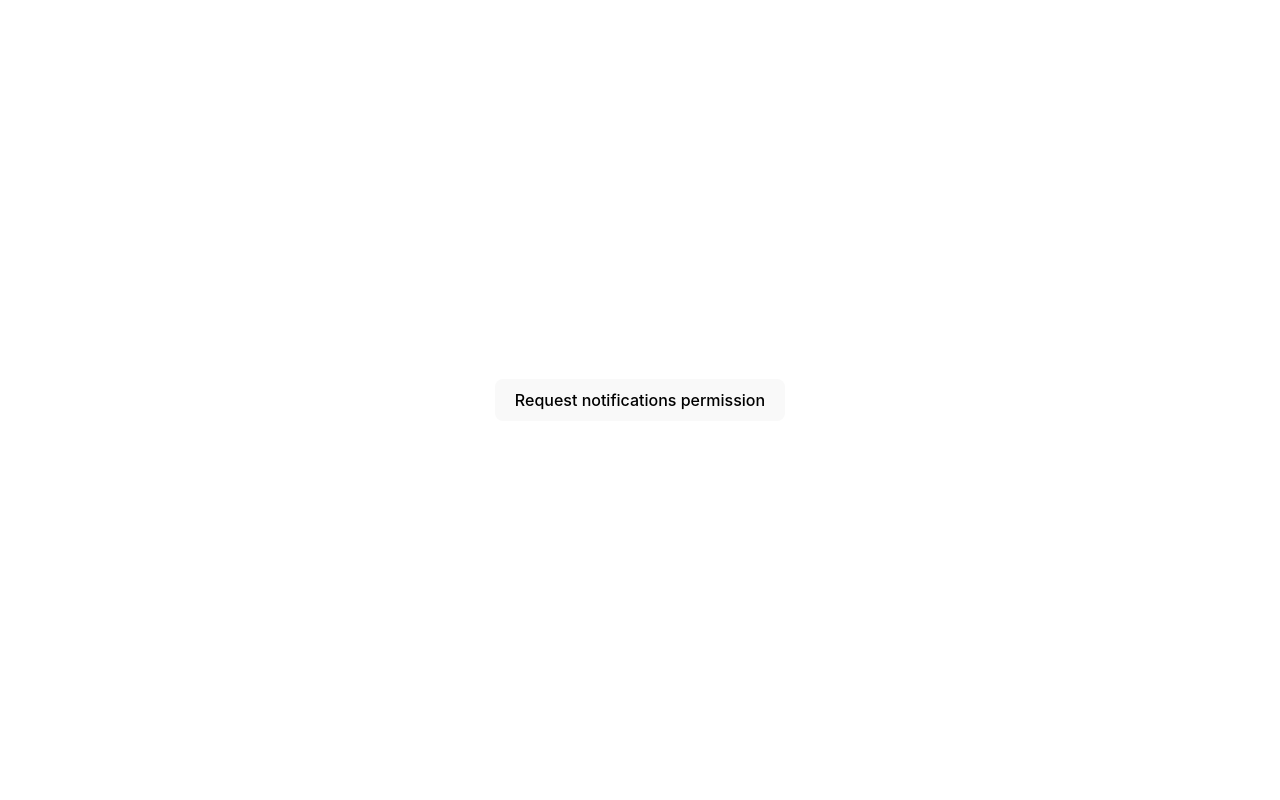
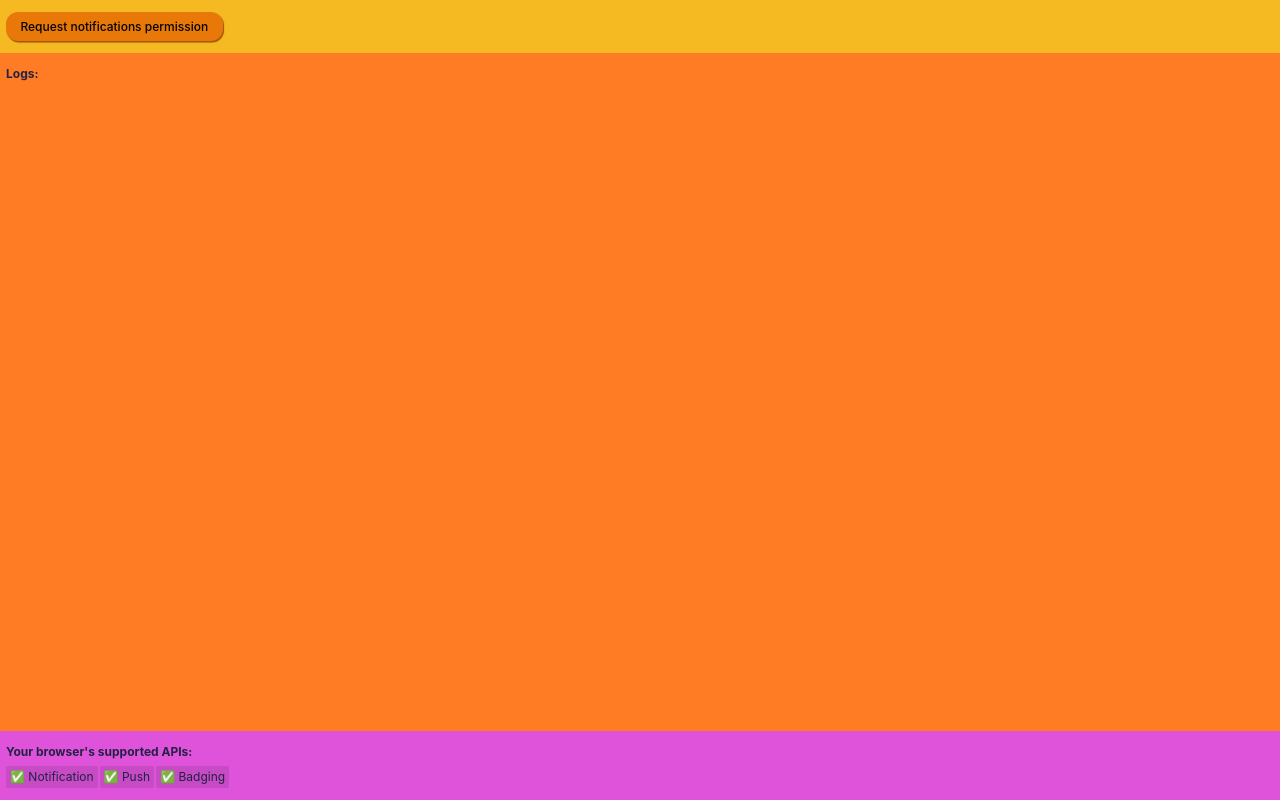
Before and after one commit to arusak/rockstar-pwa-push, a React (Vite) app: page / in a window 1280 px wide. Built offline with nearby package versions, Linux system fonts and the light colour scheme.

Commit message:
sw logging + theme

```diff
--- a/index.html
+++ b/index.html
@@ -3,6 +3,7 @@
   <head>
     <meta charset="UTF-8" />
     <link rel="icon" type="image/png" href="/icon.png" />
+    <link rel="apple-touch-icon" href="/apple-icon.png"><!-- 180×180 -->
     <meta name="viewport" content="width=device-width, initial-scale=1.0" />
     <title>Rockstar PWA + Push Showcase</title>
   </head>
--- a/src/App.css
+++ /dev/null
@@ -1,6 +0,0 @@
-#root {
-  max-width: 1280px;
-  margin: 0 auto;
-  padding: 2rem;
-  text-align: center;
-}
--- /dev/null
+++ b/src/App.module.css
@@ -0,0 +1,39 @@
+.wrapper {
+  box-sizing: border-box;
+  width: 100%;
+  height: 100vh;
+  display: grid;
+  grid-template-rows: auto 1fr auto;
+}
+
+.buttons {
+  background: #f5ba22;
+  padding: 1rem 0.5rem;
+  display: flex;
+  justify-content: space-between;
+}
+
+.logo {
+  height: 32px;
+  aspect-ratio: 1;
+}
+
+.log {
+  overflow: auto;
+}
+
+.support {
+  background: #de53da;
+  padding: 0.5rem 0.5rem 1rem;
+}
+
+.apis {
+  display: flex;
+  gap: 2px
+}
+
+.api {
+  background: rgb(0 0 0 / 10%);
+  border-radius: 2px;
+  padding: 2px 4px;
+}
--- a/src/App.tsx
+++ b/src/App.tsx
@@ -1,5 +1,7 @@
-import './App.css';
-import { useState } from 'react';
+import React, { useState } from 'react';
+import { LogView } from 'components/LogView/LogView';
+import s from 'App.module.css';
+import { Check } from 'components/Check/Check';
 
 function App() {
   const [showRequestButton, setShowRequestButton] = useState(!(window.Notification?.permission === 'granted'));
@@ -27,17 +29,25 @@ function App() {
   };
 
   return (
-    <div>
-      <div>
+    <div className={s.wrapper}>
+      <div className={s.buttons}>
         {showRequestButton && <button onClick={requestNotificationPermission}>
           Request notifications permission
         </button>}
-      </div>
-      <div>
         {permissionGranted && <button onClick={sendNotification}>
           Send notification
-        </button>
-        }
+        </button>}
+      </div>
+
+      <LogView className={s.log}/>
+
+      <div className={s.support}>
+        <h1>Your browser's supported APIs:</h1>
+        <div className={s.apis}>
+        <div className={s.api}><Check checked={'Notification' in window}/> Notification</div>
+        <div className={s.api}><Check checked={'PushManager' in window}/> Push</div>
+        <div className={s.api}><Check checked={'setAppBadge' in window.navigator}/> Badging</div>
+        </div>
       </div>
     </div>
   );
--- /dev/null
+++ b/src/components/Check/Check.tsx
@@ -0,0 +1,9 @@
+import { FC } from 'react';
+
+type Props = {
+  checked:boolean
+}
+
+export const Check:FC<Props> = ({checked}) => {
+  return checked?<span>✅</span>:<span>🚫</span>
+};
--- /dev/null
+++ b/src/components/LogView/LogView.module.css
@@ -0,0 +1,3 @@
+.wrapper {
+  padding: 0.5rem;
+}
--- /dev/null
+++ b/src/components/LogView/LogView.tsx
@@ -0,0 +1,28 @@
+import { useEffect, useState, FC } from 'react';
+import s from './LogView.module.css';
+
+type Props = {
+  className: string
+}
+
+export const LogView: FC<Props> = ({ className }) => {
+  const [entries, setEntries] = useState<string[]>([]);
+
+  useEffect(() => {
+    const messageHandler = (event: MessageEvent) => {
+      const logMessage = event.data;
+      if (logMessage.type === 'LOG') {
+        setEntries((prev) => [...prev, `[SW] ${logMessage.message}`]);
+      }
+    };
+
+    navigator.serviceWorker.addEventListener('message', messageHandler);
+
+    return () => navigator.serviceWorker.removeEventListener('message', messageHandler);
+  }, []);
+
+  return <div className={s.wrapper}>
+    <h1>Logs:</h1>
+    <div className={className} style={{whiteSpace:'pre'}}>{entries.join('\n')}</div>
+  </div>;
+};
--- a/src/index.css
+++ b/src/index.css
@@ -1,11 +1,11 @@
 :root {
-  font-family: Inter, system-ui, Avenir, Helvetica, Arial, sans-serif;
+  font-family: Inter, 'Segoe UI', system-ui,  Avenir, Helvetica, Arial, sans-serif;
   line-height: 1.5;
   font-weight: 400;
+  font-size: 12px;
 
-  color-scheme: light dark;
-  color: rgba(255, 255, 255, 0.87);
-  background-color: #242424;
+  color: #224;
+  background-color: #ff7c25;
 
   font-synthesis: none;
   text-rendering: optimizeLegibility;
@@ -33,20 +33,23 @@ body {
 }
 
 h1 {
-  font-size: 3.2em;
+  font-size: 1rem;
   line-height: 1.1;
+  font-weight: bold;
 }
 
 button {
-  border-radius: 8px;
-  border: 1px solid transparent;
+  border-radius: 12px;
+  border: none;
   padding: 0.6em 1.2em;
   font-size: 1em;
   font-weight: 500;
   font-family: inherit;
-  background-color: #1a1a1a;
+  background-color: #e87909;
   cursor: pointer;
   transition: border-color 0.25s;
+  color: black;
+  box-shadow: 1px 1.5px 1px rgba(140, 55, 6, 0.8);
 }
 
 button:hover {
@@ -58,17 +61,8 @@ button:focus-visible {
   outline: 4px auto -webkit-focus-ring-color;
 }
 
-@media (prefers-color-scheme: light) {
-  :root {
-    color: #213547;
-    background-color: #ffffff;
-  }
-
-  a:hover {
-    color: #747bff;
-  }
-
-  button {
-    background-color: #f9f9f9;
-  }
+#root {
+  max-width: 1280px;
+  width: 100vw;
+  height: 100vh;
 }
--- a/vite.config.ts
+++ b/vite.config.ts
@@ -24,18 +24,20 @@ export default defineConfig(({ mode }) => {
           short_name: 'Rockstar PWA',
           start_url: '/rockstar-pwa-push/',
           display: 'standalone',
-          theme_color: '#ffffff',
-          background_color: '#ffffff',
+          theme_color: '#f5ba22',
+          background_color: '#f5ba22',
           icons: [
             {
               src: 'icon.png',
               sizes: '192x192',
               type: 'image/png',
+              purpose: 'maskable'
             },
             {
               src: 'icon.png',
               sizes: '512x512',
               type: 'image/png',
+              purpose: 'maskable'
             },
           ],
         },
@@ -68,6 +70,7 @@ export default defineConfig(({ mode }) => {
     },
     build: {
       outDir: 'build',
+      sourcemap: 'inline'
     },
     preview: {
       port: 8080,
```
Also changed, not shown: src/service-worker.ts (+44 -34 lines), public/apple-icon.png (added), public/icon.png.
